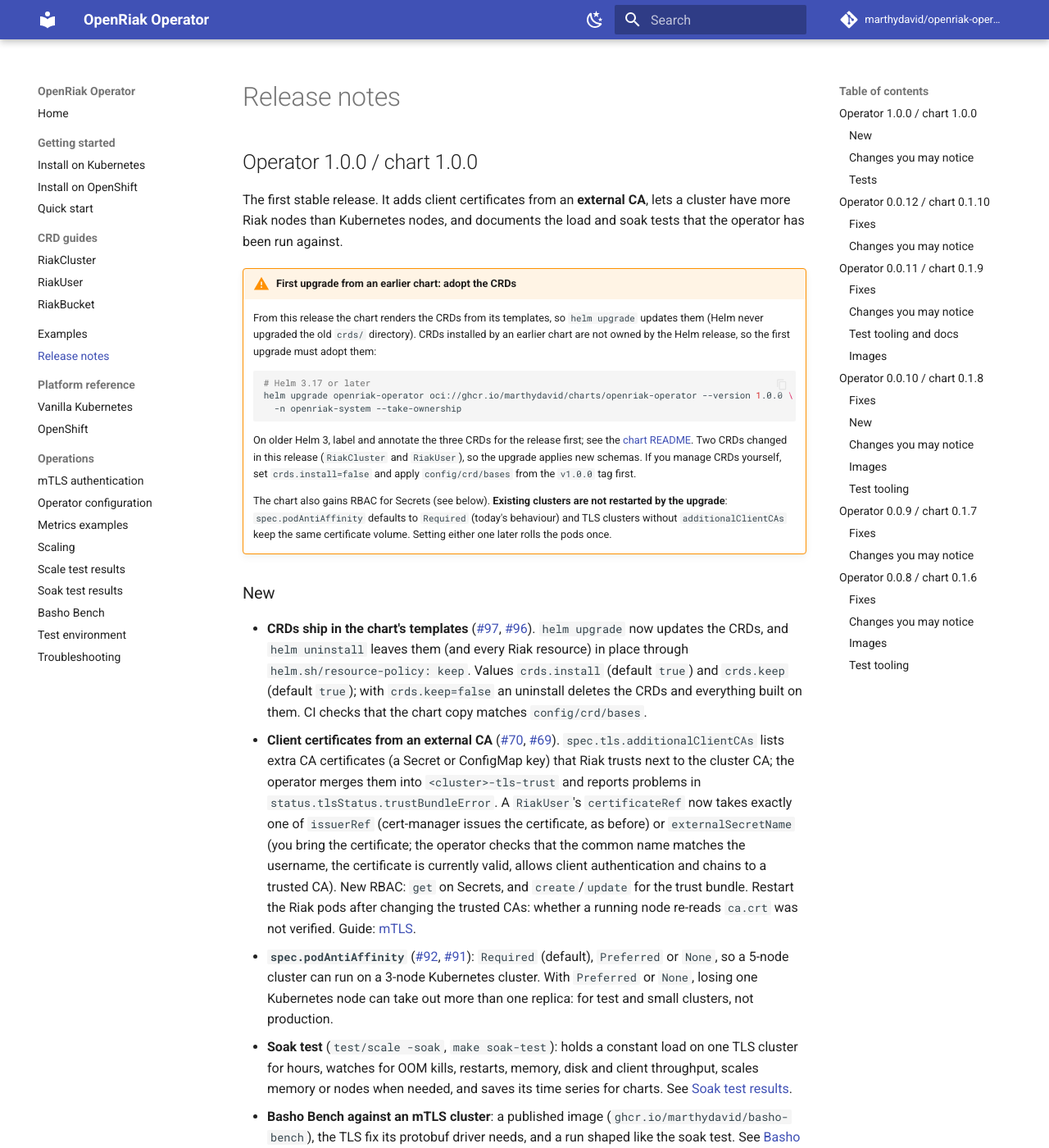
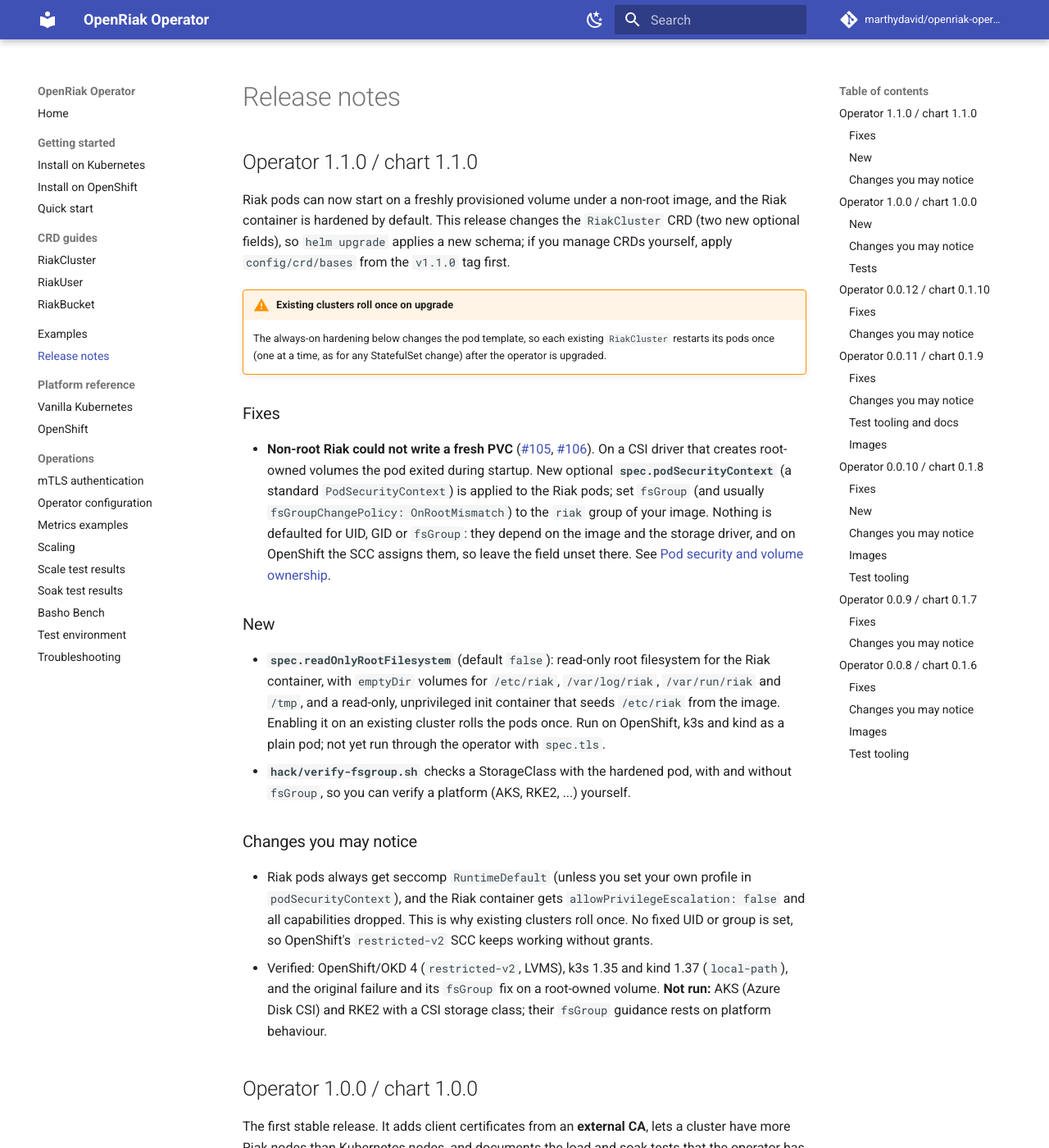
Before and after one commit to marthydavid/openriak-operator, an MkDocs documentation site: the page built from docs/release-notes.md, in a window 1280 px wide and 1400 px high. Shown: the whole window at 82% size. Built offline with MkDocs 1.6.1 and Material for MkDocs 9.7.7, drawn with Linux system fonts in a browser that asks for light colours; comment, search, counter and statistics services are not loaded.

Commit message:
release: operator v1.1.0 / chart 1.1.0
Co-Authored-By: Claude Sonnet 5.5 <noreply@anthropic.com>

````diff
--- a/docs/getting-started/kubernetes.md
+++ b/docs/getting-started/kubernetes.md
@@ -47,7 +47,7 @@ kubectl get crd | grep riak.openriak.io
 
 ```bash
 make install                                   # CRDs
-make deploy IMG=ghcr.io/marthydavid/openriak-operator:1.0.0
+make deploy IMG=ghcr.io/marthydavid/openriak-operator:1.1.0
 ```
 
 ## Next
--- a/docs/release-notes.md
+++ b/docs/release-notes.md
@@ -1,4 +1,46 @@
 # Release notes
+
+## Operator 1.1.0 / chart 1.1.0
+
+Riak pods can now start on a freshly provisioned volume under a non-root image, and the Riak container is
+hardened by default. This release changes the `RiakCluster` CRD (two new optional fields), so
+`helm upgrade` applies a new schema; if you manage CRDs yourself, apply `config/crd/bases` from the `v1.1.0`
+tag first.
+
+!!! warning "Existing clusters roll once on upgrade"
+    The always-on hardening below changes the pod template, so each existing `RiakCluster` restarts its
+    pods once (one at a time, as for any StatefulSet change) after the operator is upgraded.
+
+### Fixes
+
+- **Non-root Riak could not write a fresh PVC** ([#105](https://github.com/marthydavid/openriak-operator/issues/105),
+  [#106](https://github.com/marthydavid/openriak-operator/pull/106)). On a CSI driver that creates root-owned
+  volumes the pod exited during startup. New optional **`spec.podSecurityContext`** (a standard
+  `PodSecurityContext`) is applied to the Riak pods; set `fsGroup` (and usually
+  `fsGroupChangePolicy: OnRootMismatch`) to the `riak` group of your image. Nothing is defaulted for UID, GID or
+  `fsGroup`: they depend on the image and the storage driver, and on OpenShift the SCC assigns them, so leave
+  the field unset there. See
+  [Pod security and volume ownership](crds/riakcluster.md#pod-security-and-volume-ownership).
+
+### New
+
+- **`spec.readOnlyRootFilesystem`** (default `false`): read-only root filesystem for the Riak container, with
+  `emptyDir` volumes for `/etc/riak`, `/var/log/riak`, `/var/run/riak` and `/tmp`, and a read-only,
+  unprivileged init container that seeds `/etc/riak` from the image. Enabling it on an existing cluster rolls
+  the pods once. Run on OpenShift, k3s and kind as a plain pod; not yet run through the operator with
+  `spec.tls`.
+- **`hack/verify-fsgroup.sh`** checks a StorageClass with the hardened pod, with and without `fsGroup`, so you
+  can verify a platform (AKS, RKE2, ...) yourself.
+
+### Changes you may notice
+
+- Riak pods always get seccomp `RuntimeDefault` (unless you set your own profile in `podSecurityContext`), and
+  the Riak container gets `allowPrivilegeEscalation: false` and all capabilities dropped. This is why existing
+  clusters roll once. No fixed UID or group is set, so OpenShift's `restricted-v2` SCC keeps working without
+  grants.
+- Verified: OpenShift/OKD 4 (`restricted-v2`, LVMS), k3s 1.35 and kind 1.37 (`local-path`), and the original
+  failure and its `fsGroup` fix on a root-owned volume. **Not run:** AKS (Azure Disk CSI) and RKE2 with a CSI
+  storage class; their `fsGroup` guidance rests on platform behaviour.
 
 ## Operator 1.0.0 / chart 1.0.0
 
````
Also changed, not shown: charts/openriak-operator/README.md (+5 -5 lines), 1 other file.
